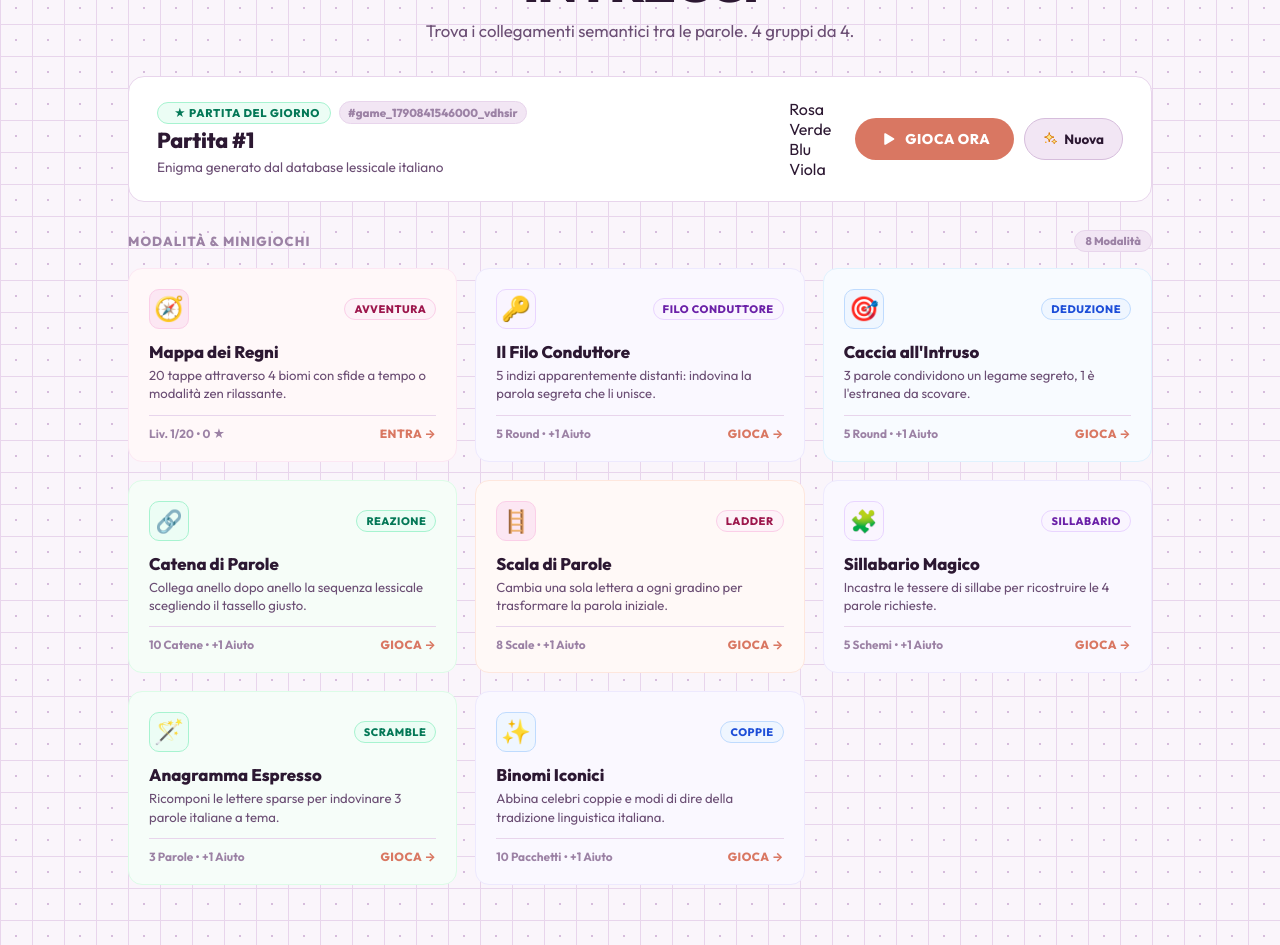
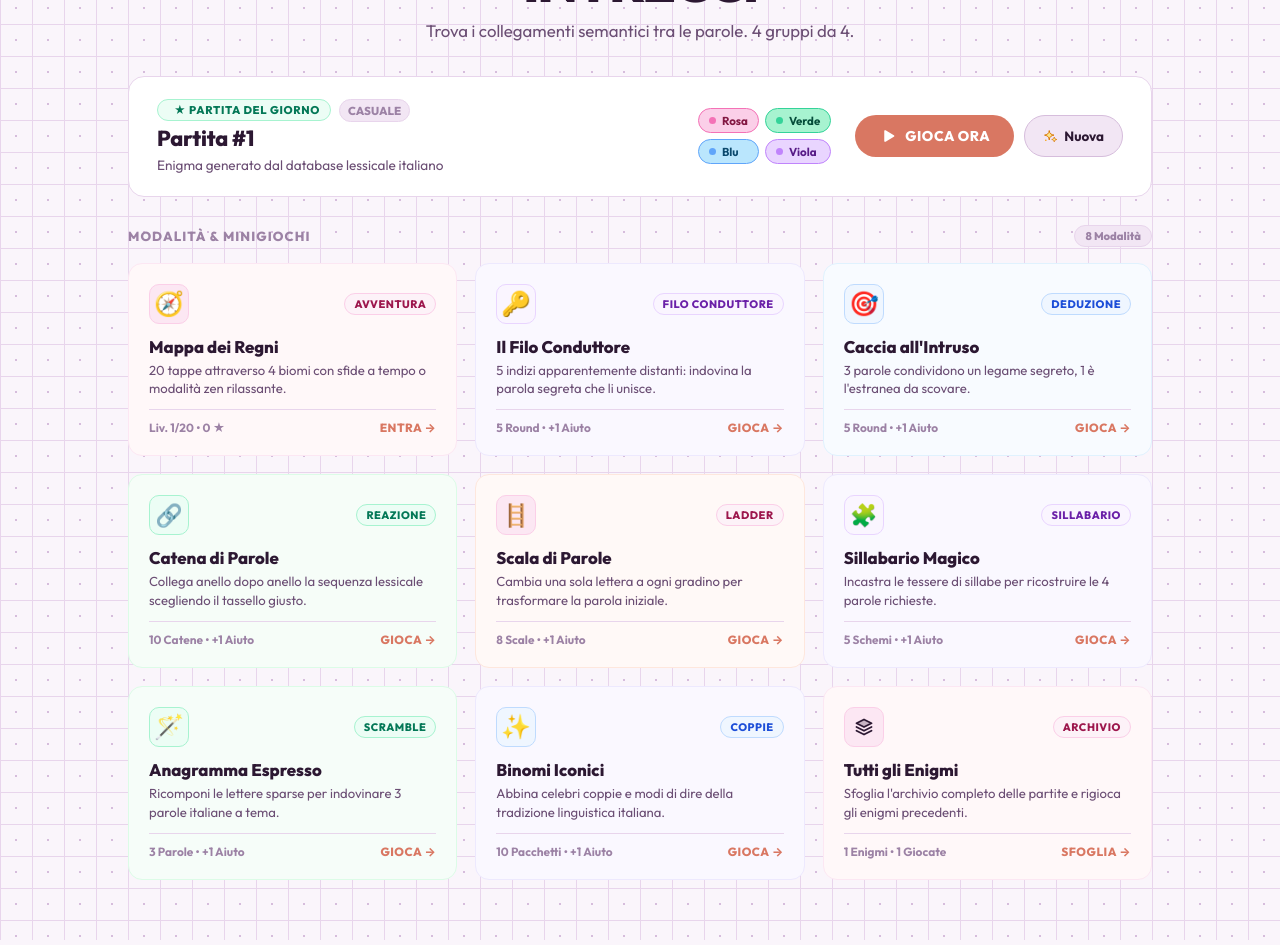
Before and after one commit to lexp-hub/intrecci, a React (Vite) app: page / in a window 1280 px wide. Shown: the part 200-1145 px from the top of the page. Built offline with nearby package versions, Linux system fonts and the light colour scheme; a web font is replaced by a local one.

Commit message:
fix: ripristina stili pillole livelli categorie, pulisci badge id e completa griglia 3x3

```diff
--- a/src/components/MainMenu/MainMenu.jsx
+++ b/src/components/MainMenu/MainMenu.jsx
@@ -118,7 +118,9 @@ export const MainMenu = ({
               <span className="status-dot" />
               {isCurrentCompleted ? 'COMPLETATA' : '★ PARTITA DEL GIORNO'}
             </span>
-            <span className="daily-id-tag">#{activePuzzle?.id || 1}</span>
+            <span className="daily-id-tag">
+              {typeof activePuzzle?.id === 'number' ? `#${activePuzzle.id}` : 'CASUALE'}
+            </span>
           </div>
           <h2 className="daily-title">
             {activePuzzle?.title || 'Partita Principale'}
@@ -327,6 +329,25 @@ export const MainMenu = ({
               <span className="game-action-link">GIOCA →</span>
             </div>
           </div>
+
+          <div className="game-card card-archive" onClick={onOpenPuzzles} role="button" tabIndex={0}>
+            <div className="game-card-top">
+              <div className="game-icon-box bg-rose">
+                <CustomSvg name="levels" type="icon" size={20} />
+              </div>
+              <span className="game-badge-tag tag-rose">Archivio</span>
+            </div>
+            <div className="game-card-body">
+              <h4 className="game-card-title">Tutti gli Enigmi</h4>
+              <p className="game-card-desc">
+                Sfoglia l'archivio completo delle partite e rigioca gli enigmi precedenti.
+              </p>
+            </div>
+            <div className="game-card-footer">
+              <span className="game-stat-info">{totalPuzzles} Enigmi • {playedGamesCount} Giocate</span>
+              <span className="game-action-link">SFOGLIA →</span>
+            </div>
+          </div>
         </div>
       </section>
     </div>
--- a/src/styles/main.css
+++ b/src/styles/main.css
@@ -1076,6 +1076,70 @@ body {
   justify-content: center;
 }
 
+.hero-tiers-indicator {
+  display: grid;
+  grid-template-columns: repeat(2, auto);
+  gap: 6px;
+}
+
+.tier-pill {
+  display: inline-flex;
+  align-items: center;
+  gap: 6px;
+  padding: 4px 10px;
+  border-radius: 999px;
+  font-size: 0.72rem;
+  font-weight: 700;
+  user-select: none;
+}
+
+.tier-dot {
+  width: 7px;
+  height: 7px;
+  border-radius: 50%;
+  flex-shrink: 0;
+}
+
+.tier-yellow {
+  background: var(--color-cat-yellow-bg);
+  color: var(--color-cat-yellow-text);
+  border: 1px solid var(--color-cat-yellow-border);
+}
+
+.tier-yellow .tier-dot {
+  background: var(--color-cat-yellow-border);
+}
+
+.tier-green {
+  background: var(--color-cat-green-bg);
+  color: var(--color-cat-green-text);
+  border: 1px solid var(--color-cat-green-border);
+}
+
+.tier-green .tier-dot {
+  background: var(--color-cat-green-border);
+}
+
+.tier-blue {
+  background: var(--color-cat-blue-bg);
+  color: var(--color-cat-blue-text);
+  border: 1px solid var(--color-cat-blue-border);
+}
+
+.tier-blue .tier-dot {
+  background: var(--color-cat-blue-border);
+}
+
+.tier-purple {
+  background: var(--color-cat-purple-bg);
+  color: var(--color-cat-purple-text);
+  border: 1px solid var(--color-cat-purple-border);
+}
+
+.tier-purple .tier-dot {
+  background: var(--color-cat-purple-border);
+}
+
 .daily-card-right {
   display: flex;
   align-items: center;
@@ -1432,6 +1496,16 @@ body {
 [data-theme="dark"] .card-ghigliottina {
   background: #1A162B;
   border-color: #382A5C;
+}
+
+.card-archive {
+  background: #FFF8F9;
+  border-color: #FCE7F3;
+}
+
+[data-theme="dark"] .card-archive {
+  background: #24131F;
+  border-color: #4C213B;
 }
 
 @media (max-width: 960px) {
```
